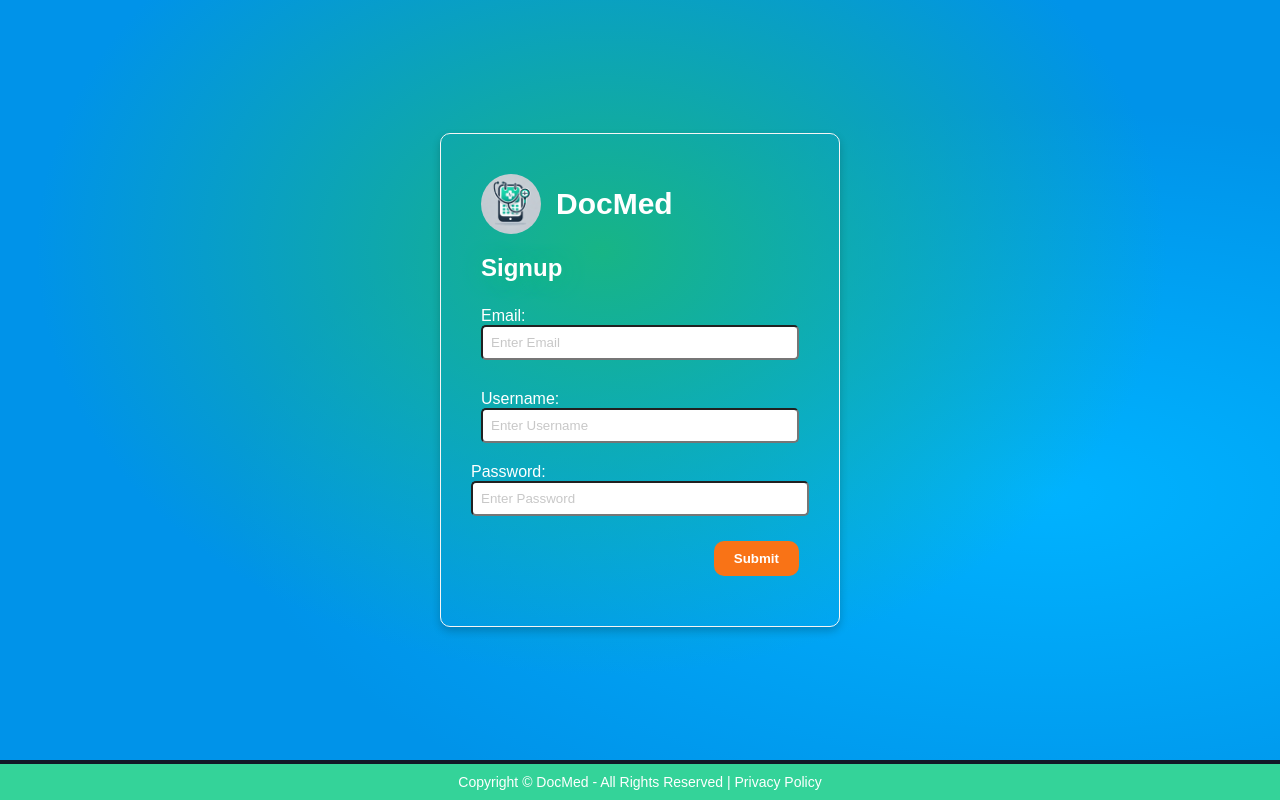
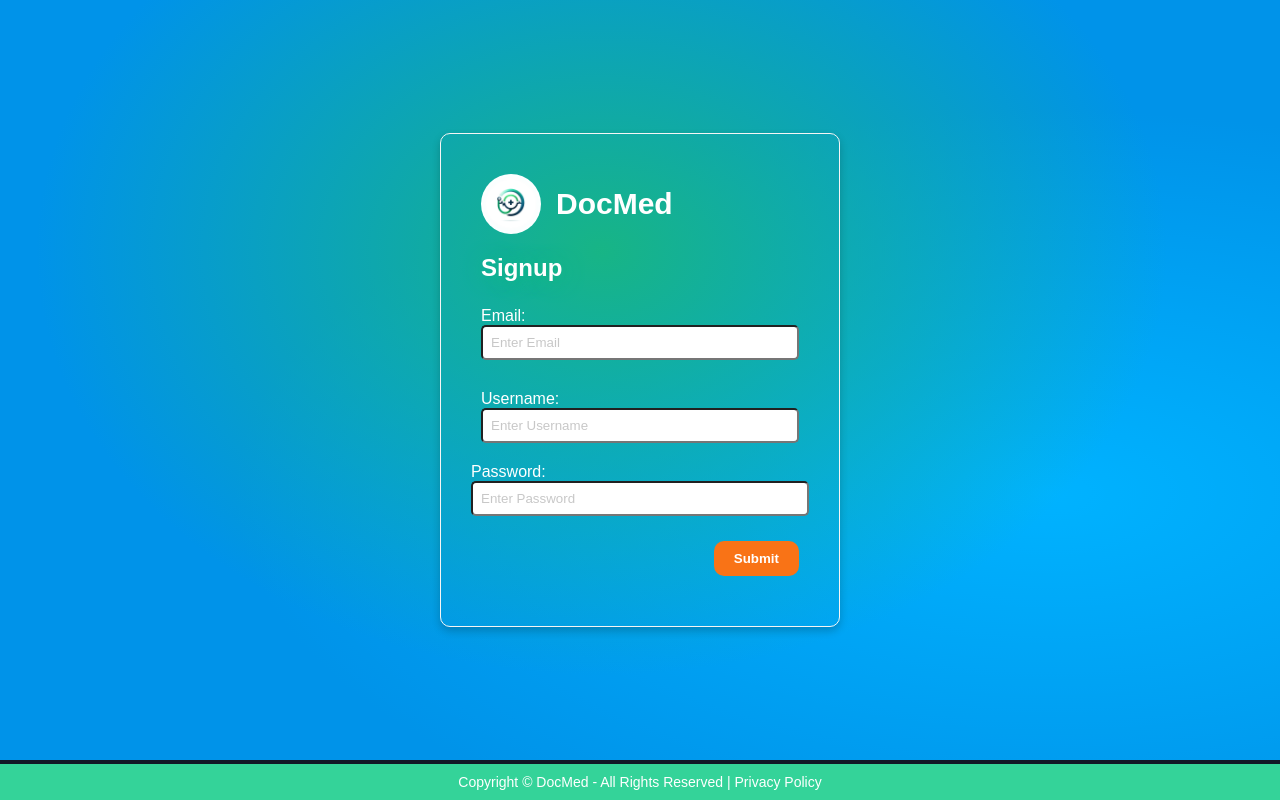
Before and after one commit to ShauryaRahlon/DocMed, a React (Vite) app in the folder Client/: page /signup in a window 1280 px wide. Built offline with nearby package versions, Linux system fonts and the light colour scheme.

Commit message:
Changes in login and signup

```diff
--- a/Client/src/Components/Card.jsx
+++ b/Client/src/Components/Card.jsx
@@ -69,7 +69,7 @@ function Card() {
                           Book</Link>
                         </button>
                     </div>
-                  </div>
+            </div>
 
                 );
               })}
--- a/Client/src/Components/Pp.jsx
+++ b/Client/src/Components/Pp.jsx
@@ -82,7 +82,7 @@ const Pp = () => {
             <section className="section">
                 <h2 className="section-title">9. Contact Us</h2>
                 <p className="text">If you have any questions about this Privacy Policy or our data practices, please contact us at:</p>
-                <p className="text">[Insert Contact Information]</p>
+                <p className="text">DocMed@mail.com</p>
             </section>
         </div>
     );
--- a/Client/src/Pages/Login.jsx
+++ b/Client/src/Pages/Login.jsx
@@ -58,7 +58,7 @@ const Login = () => {
     <div className="main-container">
       <div className='login-container'>
         <div style={{display:"flex", gap:"15px", justifyItems:"center", alignItems:"center", margin:"10px 0 20px 10px"}}>
-          <img src="/public/Logo-icon.webp" alt="DocMed icon" style={{width:"60px", height: "60px", borderRadius:"50px"}} />
+          <img src="/public/Logo2.webp" alt="DocMed icon" style={{width:"60px", height: "60px", borderRadius:"50px"}} />
           <h2 style={{fontSize:"30px", color:"white"}}>DocMed</h2>
         </div>
         <h2 className="login-heading">Login</h2>
--- a/Client/src/Pages/Signup.jsx
+++ b/Client/src/Pages/Signup.jsx
@@ -89,7 +89,7 @@ const Signup = () => {
     <div className="main-container">
       <div className='login-container'>
         <div style={{display:"flex", gap:"15px", justifyItems:"center", alignItems:"center", margin:"10px 0 20px 10px"}}>
-          <img src="/public/Logo-icon.webp" alt="DocMed icon" style={{width:"60px", height: "60px", borderRadius:"50px"}} />
+          <img src="/public/Logo2.webp" alt="DocMed icon" style={{width:"60px", height: "60px", borderRadius:"50px"}} />
           <h2 style={{fontSize:"30px", color:"white"}}>DocMed</h2>
         </div>
 
--- a/Client/src/Styling/Pp.css
+++ b/Client/src/Styling/Pp.css
@@ -1,5 +1,6 @@
 .privacy-policy-container {
-    font-family: system-ui, -apple-system, "Segoe UI", Roboto, "Helvetica Neue", Arial, sans-serif;
+  font-family: system-ui, -apple-system, "Segoe UI", Roboto, "Helvetica Neue",
+    Arial, sans-serif;
   line-height: 1.8;
   padding: 2rem;
   max-width: 1000px;
@@ -167,7 +168,6 @@ strong {
 
 /* Accessibility Improvements */
 @media (prefers-reduced-motion: reduce) {
-
   .privacy-policy-container,
   .section {
     transition: none;
```
Lines whose indentation alone changed are shown as unchanged.
